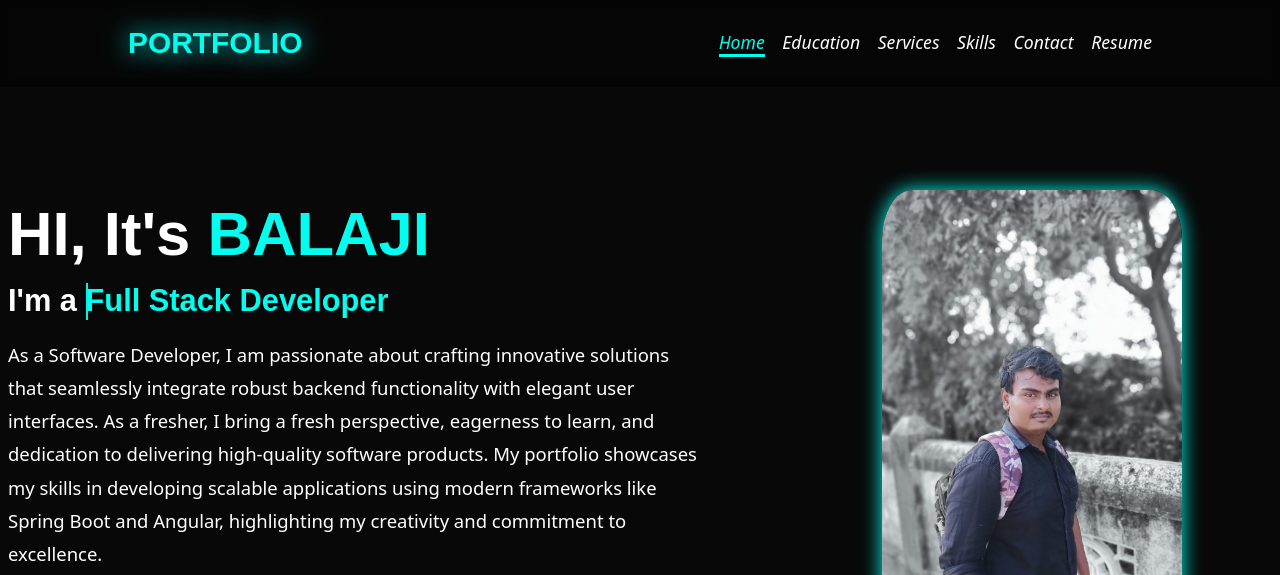
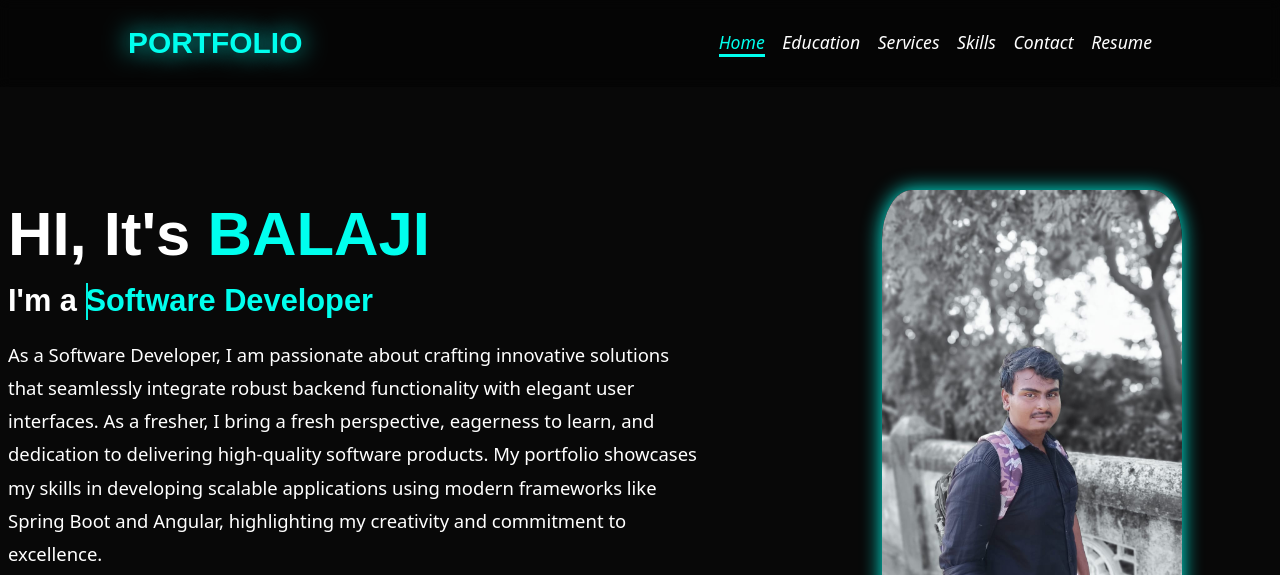
Before and after one commit to balaji7811/balaji7811.github.io, a plain HTML site: page index.html in a window 1280 px wide. Shown: the top 575 px of the page. Drawn offline with nearby package versions, Linux system fonts and the light colour scheme.

Commit message:
Update portfolio.css

```diff
--- a/css/portfolio.css
+++ b/css/portfolio.css
@@ -284,7 +284,7 @@ span {
 }
 
 .text-animation span::before {
-  content: "Full Stack Developer";
+  content: "Software Developer";
   color: var(--main-color);
 }
 
```
